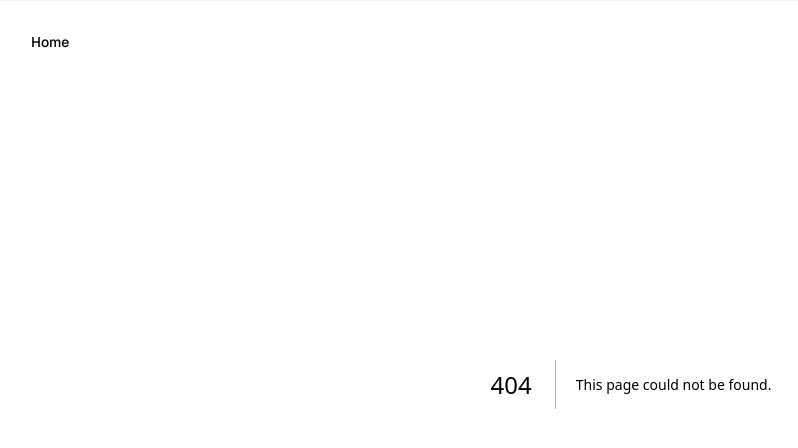
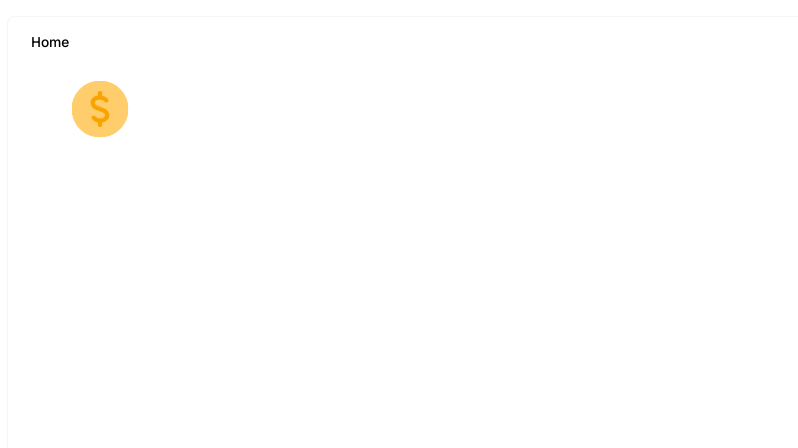
Before and after one commit to joesobrero/animations-on-web, a Next.js app: page /coin-spin in a window 1280 px wide. Before the commit this address had no page. Shown: the top 448 px of the page, without its empty margins (9-807 px from the left). Built offline with nearby package versions, Linux system fonts and the light colour scheme.

Commit message:
coin spin

```diff
--- /dev/null
+++ b/app/(css-animations)/coin-spin/page.tsx
@@ -0,0 +1,31 @@
+import "../../../styles/coin-spin.css";
+
+export default function CoinSpin() {
+  return (
+    <div className="wrapper">
+      <div className="coin-side">
+        <div className="coin-side-inner" />
+      </div>
+      <div className="coin coin-1">
+        <CoinIcon />
+      </div>
+      <div className="coin coin-2">
+        <CoinIcon />
+      </div>
+    </div>
+  );
+}
+
+function CoinIcon() {
+  return (
+    <svg viewBox="0 0 718 718" fill="none" xmlns="http://www.w3.org/2000/svg">
+      <path d="M170 119H548V599H170V119Z" fill="#F8A400" />
+      <path
+        fillRule="evenodd"
+        clipRule="evenodd"
+        d="M0 359C0 160.73 160.73 0 359 0C557.269 0 718 160.73 718 359C718 557.269 557.269 718 359 718C160.73 718 0 557.269 0 359ZM359 129.14C373.87 129.14 385.925 141.195 385.925 156.065V187.06C416.681 193.03 443.789 209.116 460.723 232.531C469.436 244.582 466.729 261.414 454.681 270.127C442.629 278.84 425.796 276.135 417.083 264.085C406.923 250.034 385.821 238.336 359 238.336H348.751C312.42 238.336 293.684 260.945 293.684 277.006V279.822C293.684 292.136 302.644 307.458 324.026 316.013L413.97 351.989C450.531 366.611 478.166 398.669 478.166 438.177C478.166 489.148 434.641 524.215 385.925 531.916V561.936C385.925 576.805 373.87 588.861 359 588.861C344.13 588.861 332.075 576.805 332.075 561.936V530.94C301.319 524.969 274.21 508.883 257.279 485.469C248.566 473.417 251.271 456.587 263.321 447.874C275.371 439.161 292.204 441.864 300.917 453.916C311.077 467.967 332.179 479.664 359 479.664H365.728C404.004 479.664 424.316 455.794 424.316 438.177C424.316 425.864 415.356 410.542 393.974 401.987L304.03 366.011C267.471 351.389 239.832 319.331 239.832 279.822V277.006C239.832 226.408 283.852 192.125 332.075 185.613V156.065C332.075 141.195 344.13 129.14 359 129.14Z"
+        fill="#FFCD6C"
+      />
+    </svg>
+  );
+}
--- a/app/page.tsx
+++ b/app/page.tsx
@@ -27,6 +27,7 @@ export default function Home() {
         <PageLink href="/toast-animation">Toast Animation</PageLink>
         <PageLink href="/text-reveal">Text Reveal</PageLink>
         <PageLink href="/orbiting">Orbiting</PageLink>
+        <PageLink href="/coin-spin">Coin Spin</PageLink>
       </div>
     </main>
   );
--- /dev/null
+++ b/styles/coin-spin.css
@@ -0,0 +1,55 @@
+.wrapper {
+  width: 56px;
+  height: 56px;
+  perspective: 800px;
+  transform-style: preserve-3d;
+  position: relative;
+  /* overflow: hidden; */
+  border-radius: 50%;
+  animation: spin 8s linear infinite;
+}
+
+.coin {
+  position: absolute;
+  height: 56px;
+  width: 56px;
+  transform-style: preserve-3d;
+  backface-visibility: visible;
+}
+
+.coin-1 {
+  transform: translateZ(3px); /* Front face */
+  background-color: #ffcd6c;
+  border-radius: 50%;
+}
+
+.coin-2 {
+  transform: translateZ(-3px); /* Back face */
+  background-color: #f8a400;
+  border-radius: 50%;
+}
+
+.coin-side {
+  position: absolute;
+  height: 56px;
+  width: 56px;
+  transform-style: preserve-3d;
+  /* transform: translateX(28px); */
+}
+.coin-side-inner {
+  position: absolute;
+  height: 56px;
+  width: 6px;
+  left: 28px;
+  background-color: #f8a400;
+  transform: rotateY(90deg);
+}
+
+@keyframes spin {
+  0% {
+    transform: rotateY(0deg);
+  }
+  100% {
+    transform: rotateY(360deg);
+  }
+}
```
